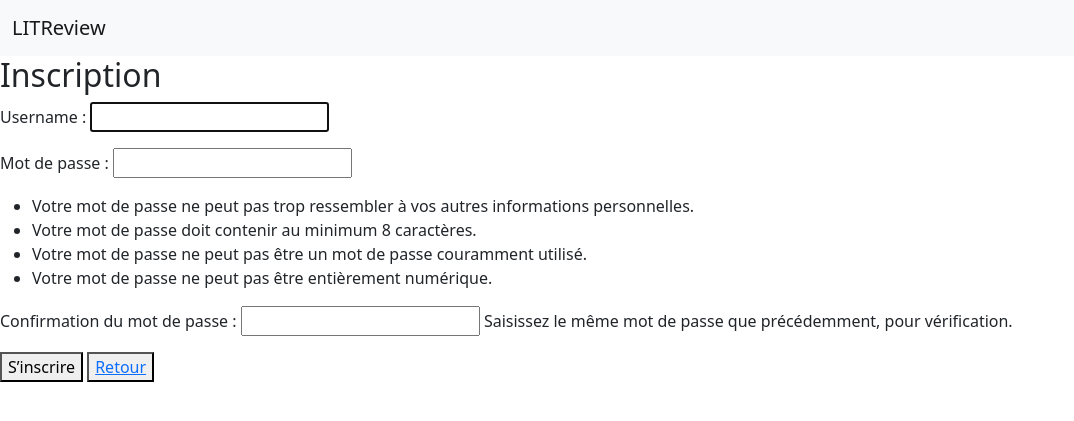
After one commit to Mattgris6/OC_DAPython_Projet9_LitReview, a Django app: page /signup/ in a window 1280 px wide. The commit adds this page. Shown: the top 421 px of the page, without its empty margins (0-1074 px from the left). Run offline with Django 4.2, Linux system fonts and the light colour scheme.

Commit message:
Barre de navigation

```diff
--- a/litreview/authentication/forms.py
+++ b/litreview/authentication/forms.py
@@ -1,4 +1,13 @@
 from django import forms
+from django.contrib.auth import get_user_model
+from django.contrib.auth.forms import UserCreationForm
+
+
+class SignupForm(UserCreationForm):
+    class Meta(UserCreationForm.Meta):
+        model = get_user_model()
+        fields = ('username', )
+
 
 class LoginForm(forms.Form):
     username = forms.CharField(max_length=63, label='Nom d’utilisateur')
--- a/litreview/authentication/models.py
+++ b/litreview/authentication/models.py
@@ -2,4 +2,5 @@ from django.db import models
 from django.contrib.auth.models import AbstractUser
 
 class User(AbstractUser):
-    pass
+    username = models.CharField(max_length=150, unique=True)
+    USERNAME_FIELD = 'username'
--- /dev/null
+++ b/litreview/authentication/templates/authentication/signup.html
@@ -0,0 +1,9 @@
+ {% extends 'base.html' %} {% block content %}
+<h2>Inscription</h2>
+{% if form.errors %} {{ form.errors }} {% endif %}
+<form method="post">
+    {{ form.as_p }} {% csrf_token %}
+    <button type="submit" name='inscrire'>S’inscrire</button>
+    <button type="submit" name="retour"><a href="{% url 'login' %}">Retour</a></button>
+</form>
+{% endblock content %}
--- a/litreview/authentication/views.py
+++ b/litreview/authentication/views.py
@@ -4,6 +4,8 @@ from . import forms
 
 
 from django.contrib.auth import login, authenticate, logout  # import des fonctions login et authenticate
+
+from django.conf import settings
 
 def logout_user(request):
 
@@ -22,8 +24,18 @@ def login_page(request):
             )
             if user is not None:
                 login(request, user)
-                message = f'Bonjour, {user.username}! Vous êtes connecté.'
             else:
                 message = 'Identifiants invalides.'
     return render(
         request, 'authentication/login.html', context={'form': form, 'message': message})
+
+def signup_page(request):
+    form = forms.SignupForm()
+    if request.method == 'POST':
+        form = forms.SignupForm(request.POST)
+        if form.is_valid():
+            user = form.save()
+            # auto-login user
+            login(request, user)
+            return redirect(settings.LOGIN_REDIRECT_URL)
+    return render(request, 'authentication/signup.html', context={'form': form})
--- a/litreview/litreview/settings.py
+++ b/litreview/litreview/settings.py
@@ -128,3 +128,9 @@ DEFAULT_AUTO_FIELD = 'django.db.models.BigAutoField'
 AUTH_USER_MODEL = 'authentication.User'
 
 LOGIN_URL = 'login'
+
+LOGIN_REDIRECT_URL = 'login'
+
+STATICFILES_DIRS = [
+    BASE_DIR / "static",
+]
--- a/litreview/litreview/urls.py
+++ b/litreview/litreview/urls.py
@@ -21,4 +21,5 @@ urlpatterns = [
     path('admin/', admin.site.urls),
     path('', authentication.views.login_page, name='login'),
     path('logout/', authentication.views.logout_user, name='logout'),
+    path('signup/', authentication.views.signup_page, name='signup'),
 ]
--- /dev/null
+++ b/litreview/static/app.css
@@ -0,0 +1,13 @@
+.brand-centered {
+    display: flex;
+    justify-content: center;
+    position: absolute;
+    width: 100%;
+    left: 0;
+    top: 0;
+}
+
+.navbar-brand {
+    display: flex;
+    align-items: center;
+}
--- a/litreview/templates/base.html
+++ b/litreview/templates/base.html
@@ -4,18 +4,31 @@
 <head>
     <title>LITReview</title>
     <link rel="stylesheet" href="{% static 'app.css' %}">
+    <link href="https://cdn.jsdelivr.net/npm/bootstrap@5.1.3/dist/css/bootstrap.min.css" rel="stylesheet" integrity="sha384-1BmE4kWBq78iYhFldvKuhfTAU6auU8tT94WrHftjDbrCEXSU1oBoqyl2QvZ6jIW3" crossorigin="anonymous">
+
 </head>
 
 <body>
+    <nav class="navbar navbar-expand-lg navbar-light bg-light">
+        <div class="container-fluid">
+            <a class="navbar-brand" href="#">LITReview</a> {% if user.is_authenticated %}
 
-    <h1>LITReview</h1>
+            <div class="collapse navbar-collapse" id="navbarNavAltMarkup">
+                <div class="navbar-nav">
+                    <a class="nav-link" href="#">Flux</a>
+                    <a class="nav-link" href="#">Posts</a>
+                    <a class="nav-link" href="#">Abonnements</a>
+                    <a class="nav-link" href="{% url 'logout' %}">Se déconnecter</a>
+                </div>
+            </div>
 
+            {% endif %}
+        </div>
+    </nav>
 
 
     <div class="main">
-        {% block content %}{% endblock content %} {% if user.is_authenticated %}
-        <p>Vous êtes connecté en tant que {{ request.user }}. <a href="{% url 'logout' %}">Se déconnecter</a></p>
-        {% endif %}
+        {% block content %}{% endblock content %}
     </div>
 </body>
 
```
Also changed, not shown: litreview/authentication/templates/authentication/login.html (+16 -5 lines), litreview/authentication/migrations/0002_alter_user_options_alter_user_managers_and_more.py (added), litreview/authentication/migrations/0003_alter_user_options_alter_user_managers_and_more.py (added), litreview/db.sqlite3.
